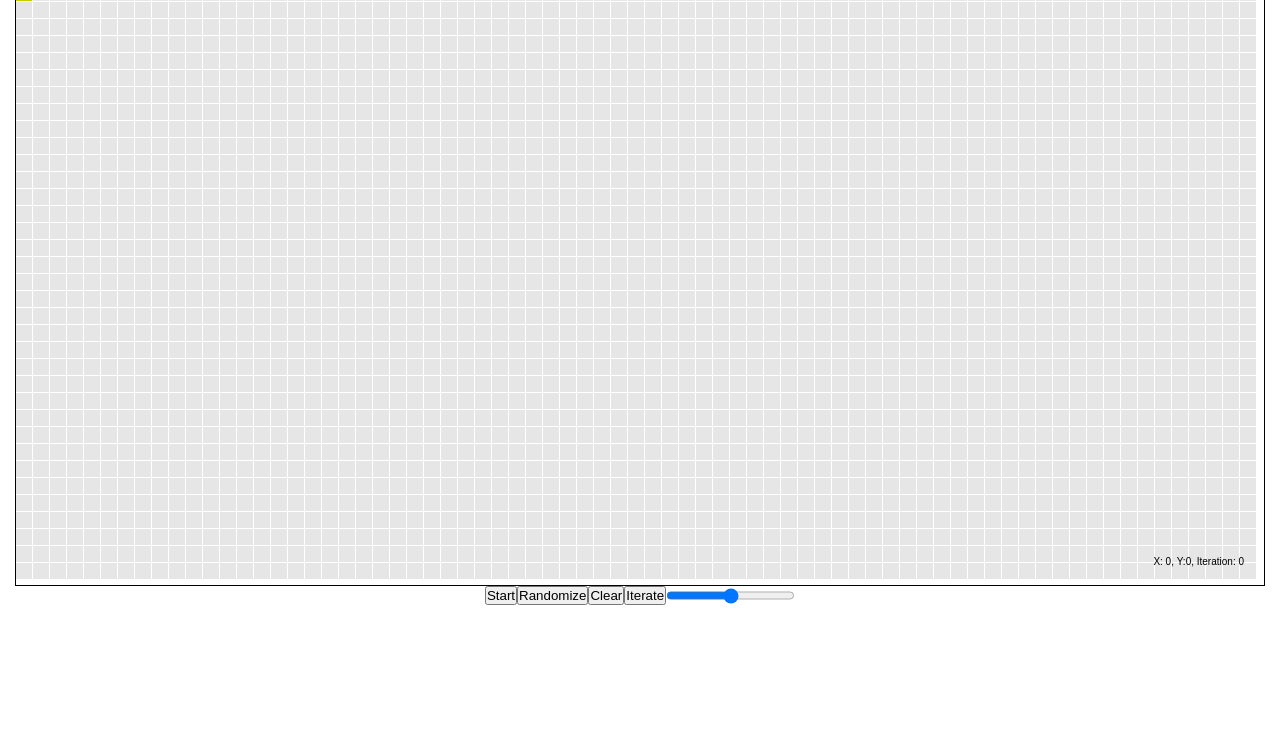
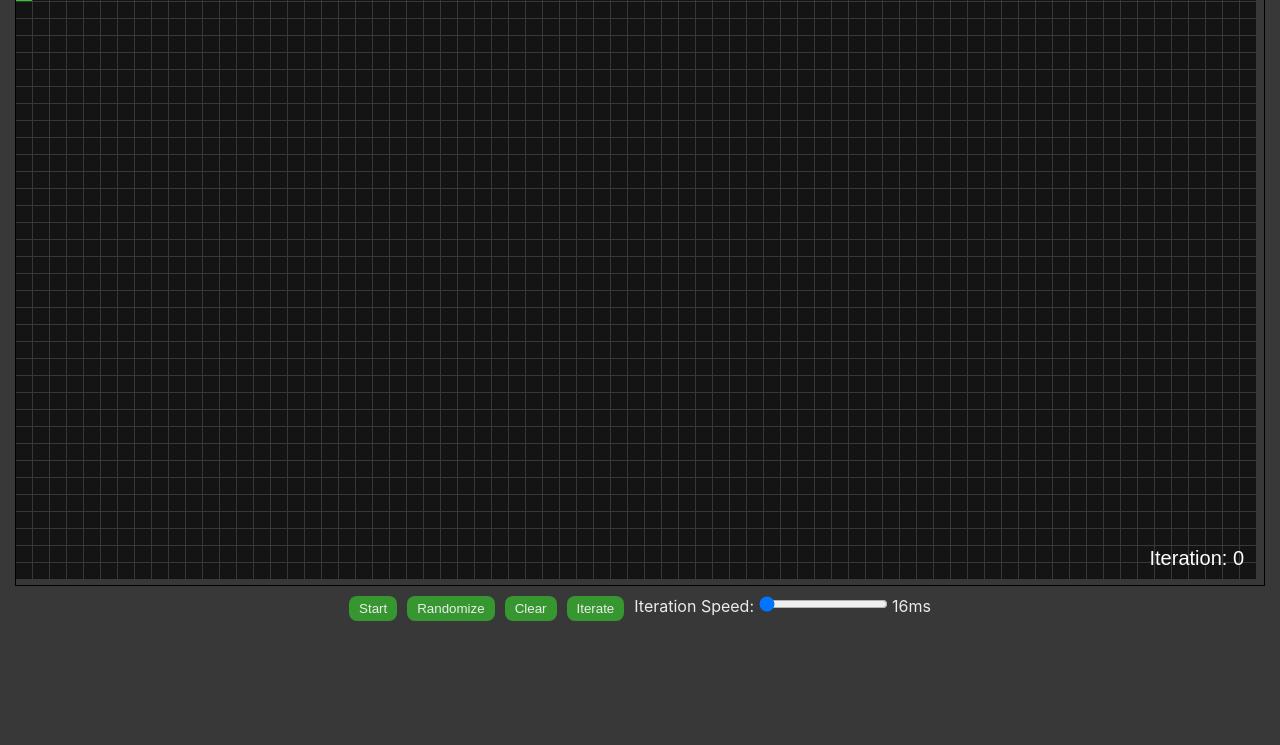
Before and after one commit to reiware/game-of-life, a website built with Vite: page index.html in a window 1280 px wide. Shown: the part 55-800 px from the top of the page. Built offline with nearby package versions, Linux system fonts and the light colour scheme.

Commit message:
Refactoring part2

```diff
--- a/index.html
+++ b/index.html
@@ -7,7 +7,7 @@
         <title>Game of Life TS</title>
     </head>
     <body>
-        <h1>Game of Life</h1>
+        <h1 id="title">Game of Life</h1>
         <div id="game-wrapper">
             <canvas id="game">Your browser does not support canvas.</canvas>
         </div>
@@ -16,7 +16,11 @@
             <button id="random-button">Randomize</button>
             <button id="clear-button">Clear</button>
             <button id="iterate-button">Iterate</button>
-            <input type="range" min="1" max="1000" title="Iteration speed" />
+            <div>
+                <span>Iteration Speed: </span>
+                <input id="iteration-speed" type="range" min="16" max="1000" title="Iteration speed" />
+                <label id="iteration-speed-label" for="iteration-speed"></label>
+            </div>
         </div>
         <script type="module" src="/src/main.ts"></script>
     </body>
--- a/src/constants.ts
+++ b/src/constants.ts
@@ -6,6 +6,7 @@ type Configuration = {
     numberOfCols: number;
     cellPadding: number;
     cellSize: number;
+    iterationSpeed: number;
 }
 
 export const Config:Configuration = {
@@ -13,4 +14,5 @@ export const Config:Configuration = {
   cellSize: 16,
   numberOfCols: 10,
   numberOfRows: 10,
+  iterationSpeed: 16,
 };
--- a/src/main.ts
+++ b/src/main.ts
@@ -7,6 +7,10 @@ const startButton = document.getElementById('start-button') as HTMLButtonElement
 const randomizeButton = document.getElementById('random-button') as HTMLButtonElement;
 const clearButton = document.getElementById('clear-button') as HTMLButtonElement;
 const iterateButton = document.getElementById('iterate-button') as HTMLButtonElement;
+const iterationSpeedSlider = document.getElementById('iteration-speed') as HTMLInputElement;
+const iterationSpeedLabel = document.getElementById('iteration-speed-label') as HTMLLabelElement;
+iterationSpeedLabel.innerText = `${Config.iterationSpeed}ms`;
+iterationSpeedSlider.value = `${Config.iterationSpeed}`;
 
 const canvas = document.getElementById('game') as HTMLCanvasElement;
 const ctx = canvas.getContext('2d');
@@ -19,7 +23,7 @@ let cells:number[] = [];
 
 let iteration = 0;
 
-const init = (random = false) => {
+function init(random = false) {
   if (!canvas || !ctx) return;
   cells = new Array(Config.numberOfCols * Config.numberOfRows).fill(0);
 
@@ -38,7 +42,8 @@ const init = (random = false) => {
       Config.cellSize,
     );
   }
-};
+}
+
 function draw() {
   if (!canvas || !ctx) return;
   ctx.clearRect(0, 0, canvas.width, canvas.height);
@@ -50,13 +55,13 @@ function draw() {
     + (Config.cellPadding * (i % Config.numberOfCols));
 
     const posY = rowIndex * Config.cellSize + (Config.cellPadding * rowIndex);
-    ctx.fillStyle = cells[i] === 1 ? 'rgb(70,70,70)' : 'rgb(230,230,230)';
+    ctx.fillStyle = cells[i] === 1 ? 'rgb(52, 145, 94)' : 'rgb(20,20,20)';
 
     if (
       mouseX >= posX && mouseX <= posX + Config.cellSize
           && mouseY >= posY && mouseY <= posY + Config.cellSize
     ) {
-      ctx.fillStyle = 'rgb(200,200,0)';
+      ctx.fillStyle = 'rgb(50,200,50)';
     }
     ctx.fillRect(
       posX,
@@ -64,11 +69,12 @@ function draw() {
       Config.cellSize,
       Config.cellSize,
     );
-    ctx.fillStyle = 'black';
+    ctx.fillStyle = 'white';
   }
   ctx.textAlign = 'right';
+  ctx.font = ' 20px Arial';
 
-  ctx.fillText(`X: ${mouseX}, Y:${mouseY}, Iteration: ${iteration}`, canvas.width - 20, canvas.height - 20);
+  ctx.fillText(`Iteration: ${iteration}`, canvas.width - 20, canvas.height - 20);
   requestAnimationFrame(draw);
 }
 
@@ -85,29 +91,37 @@ function update() {
   iteration += 1;
 }
 
-const resizeCanvas = () => {
+function resizeCanvas() {
   canvas.width = window.innerWidth - 32;
   canvas.height = window.innerHeight - 200;
   Config.numberOfCols = Math.floor(canvas.width / (Config.cellSize + Config.cellPadding));
   Config.numberOfRows = Math.floor(canvas.height / (Config.cellSize + Config.cellPadding));
   init();
-};
+}
+
+/**
+ * Subscribing to events
+ */
 randomizeButton.addEventListener('click', () => {
   init(true);
 });
+
 clearButton.addEventListener('click', () => {
   init();
+  iteration = 0;
 });
+
 iterateButton.addEventListener('click', () => {
   if (!isRunning) {
     update();
   }
 });
+
 startButton.addEventListener('click', () => {
   isRunning = !isRunning;
   startButton.innerText = isRunning ? 'Stop' : 'Start';
   if (isRunning) {
-    timeoutId = window.setInterval(update, 150);
+    timeoutId = window.setInterval(update, Config.iterationSpeed);
   } else {
     clearInterval(timeoutId);
   }
@@ -117,11 +131,21 @@ canvas.addEventListener('mousemove', (e) => {
   mouseX = e.clientX - canvas.offsetLeft + window.screenX;
   mouseY = e.clientY - canvas.offsetTop + window.scrollY;
 });
+
 window.addEventListener('keypress', (e) => {
   if (e.code === 'NumpadAdd') {
     update();
   }
 });
+
+iterationSpeedSlider.addEventListener('change', (e) => {
+  const value = (e.currentTarget as HTMLInputElement)?.value || '0';
+  iterationSpeedLabel.innerText = `${value}ms`;
+  Config.iterationSpeed = parseInt(value, 10) || Config.iterationSpeed;
+  clearInterval(timeoutId);
+  timeoutId = window.setInterval(update, Config.iterationSpeed);
+});
+
 canvas.addEventListener('mousedown', (e) => {
   const cellIndex = getCellIndexFromCoords(
     e.clientX - canvas.offsetLeft - window.scrollX,
--- a/src/style.css
+++ b/src/style.css
@@ -11,11 +11,17 @@ html {
 
 body {
     font-family: BlinkMacSystemFont, -apple-system, "Segoe UI", "Roboto", "Oxygen",
-    "Ubuntu", "Cantarell", "Fira Sans", "Droid Sans", "Helvetica Neue",
-    "Helvetica", "Arial", sans-serif;
+        "Ubuntu", "Cantarell", "Fira Sans", "Droid Sans", "Helvetica Neue",
+        "Helvetica", "Arial", sans-serif;
     font-size: 1.6em;
     height: 100%;
     overflow: auto;
+    background-color: rgb(56, 56, 56);
+    color: #ececec;
+}
+
+#title {
+    text-align: center;
 }
 
 #app {
@@ -40,7 +46,24 @@ body {
 }
 
 #controls {
-    margin: 0 auto;
+    margin: 1rem auto;
     display: flex;
     justify-content: center;
 }
+
+#controls>button {
+    margin-right: 1rem;
+    padding: 0.5rem 1rem;
+    background-color: #369731;
+    border: none;
+    border-radius: 0.8rem;
+    color: #ececec;
+    transition: background-color 0.1s ease-out;
+}
+
+#controls>button:hover{
+    background-color: #14601f;
+
+}
+
+#contorls input
```
